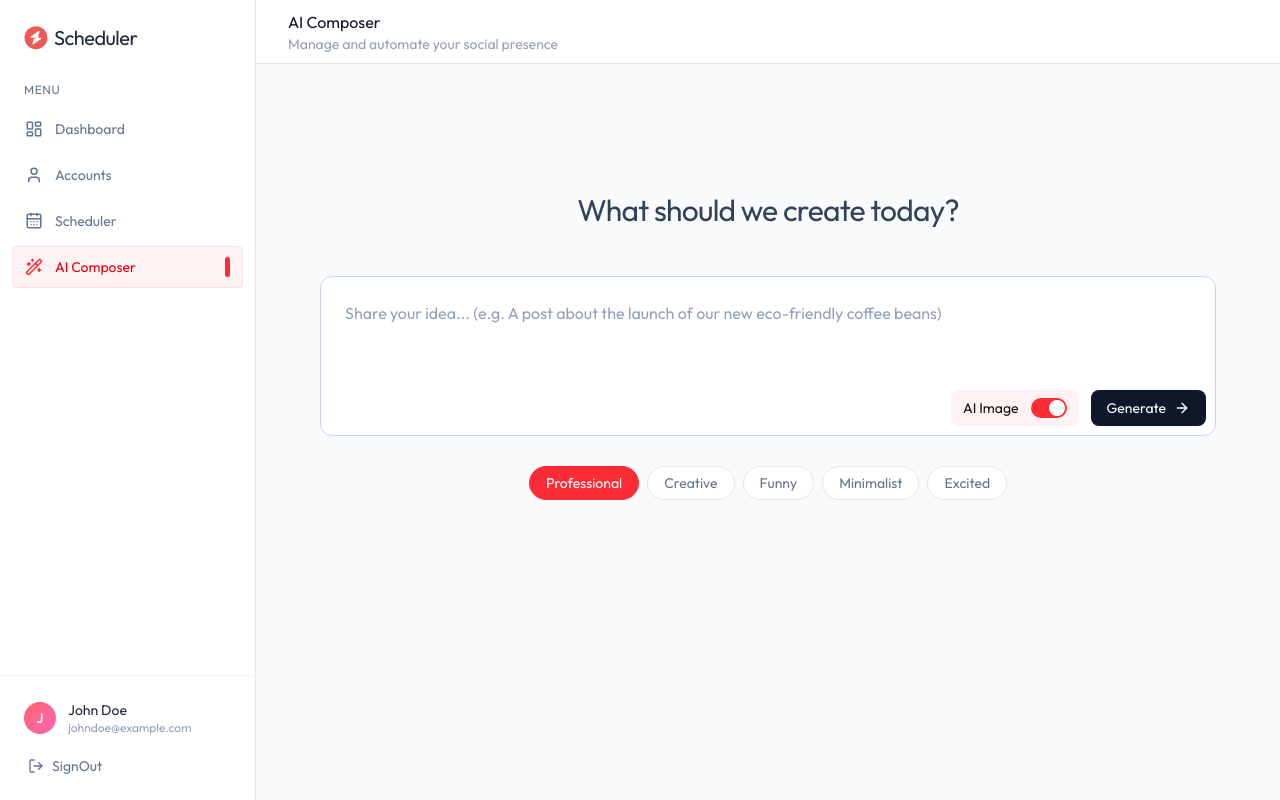
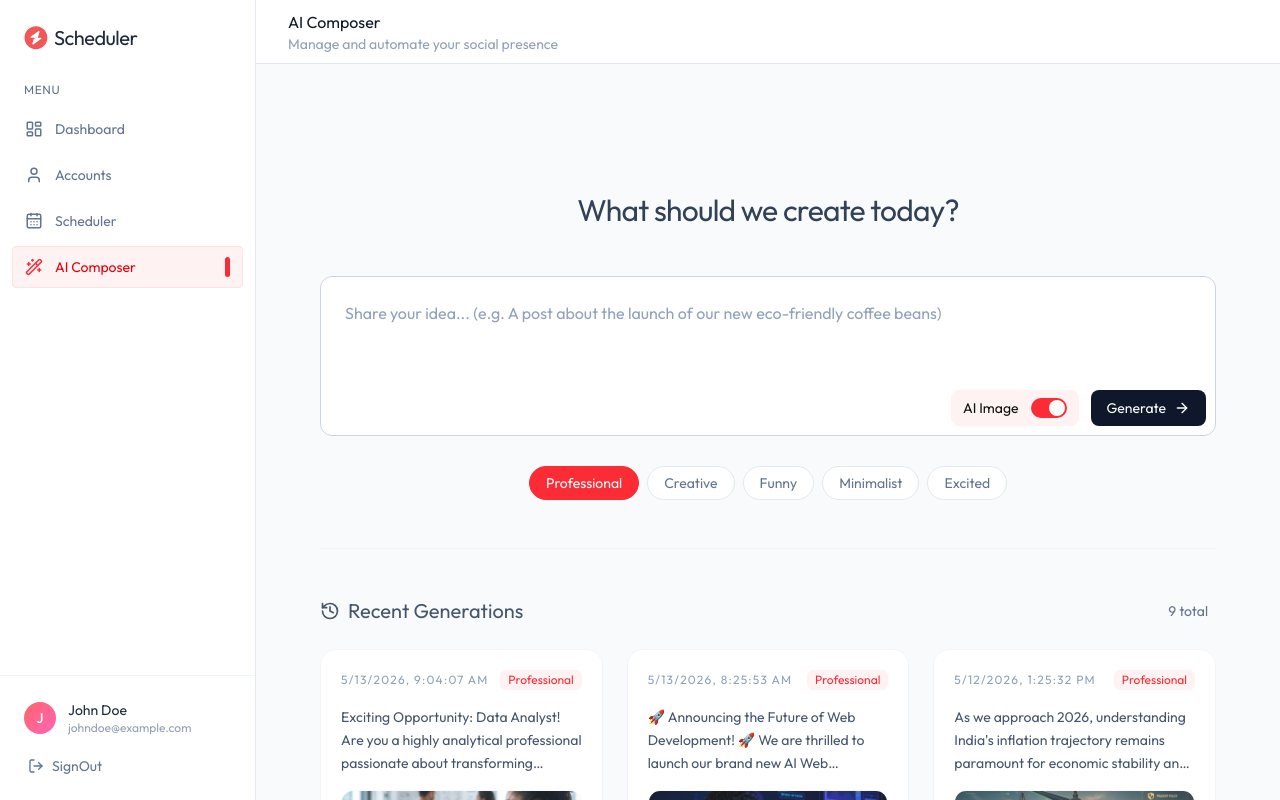
Before and after one commit to imraj071/Social-Scheduler, a React (Vite) app in the folder client/: page /ai-composer in a window 1280 px wide. Built offline with nearby package versions, Linux system fonts and the light colour scheme.

Commit message:
Create the AI Generated Posts section in the AI Composer page

```diff
--- a/client/src/pages/AIComposer.tsx
+++ b/client/src/pages/AIComposer.tsx
@@ -1,6 +1,6 @@
 import { useEffect, useState } from "react"
 import { dummyGenerationData } from "../assets/assets";
-import { ArrowRightIcon, HistoryIcon, Loader2Icon } from "lucide-react";
+import { ArrowRightIcon, HistoryIcon, Loader2Icon, Wand2Icon } from "lucide-react";
 
 const AIComposer = () => {
 
@@ -76,7 +76,53 @@
         </div>
 
         {/* AI Generated Posts */}
+        <div className="space-y-6 pt-12 border-t border-slate-100">
+          <div className="flex items-center justify-between text-slate-600">
+            <div className="flex items-center gap-2">
+              <HistoryIcon className="size-5" />
+              <h2 className="text-xl">Recent Generations</h2>
+            </div>
+            <span className="text-sm text-slate-500 bg-slate-50 px-2">{generations.length} total</span>
+          </div>
 
+          <div className="grid grid-cols-1 md:grid-cols-2 xl:grid-cols-3 gap-6">
+                {generations.map((gen)=>(
+                  <div key={gen._id} className="group bg-white rounded-2xl border border-slate-100 p-5 hover:border-red-200 transition-all relative overflow-hidden">
+                      <div className="flex flex-col h-full space-y-4">
+                          <div className="flex items-center justify-between">
+                            <span className="text-xs text-slate-400 uppercase tracking-widest">{new Date(gen.createdAt).toLocaleString()}</span>
+                            <span className="text-xs text-red-500 bg-red-50 px-2 py-0.5 rounded-md">{gen.tone}</span>
+                          </div>
+                          <p className="text-sm text-slate-600 line-clamp-3 leading-relaxed flex-1">{gen.content}</p>
+
+                          {gen.mediaUrl && (
+                            <div className="rounded-xl overflow-hidden border border-slate-50 bg-slate-50">
+                              <img src={gen.mediaUrl} alt="Gen" className="w-full aspect-video object-cover opacity-90 group-hover:opacity-100 transition-opacity" />
+                            </div>
+                          )}
+
+                          <div className="flex items-center gap-2 pt-2">
+                            <button onClick={()=> setActiveScheduler(gen)} className="flex-1 bg-slate-100 hover:bg-red-500 hover:text-white text-slate-600 text-xs py-2.5 rounded-lg transition-all">
+                              Schedule Post
+                            </button>
+                          </div>
+                      </div>
+                  </div>
+                ))}
+
+                {
+                  generations.length === 0 && (
+                    <div className="col-span-full py-20 text-center space-y-2">
+                      <div className="size-12 bg-slate-50 rounded-2xl flex items-center justify-center mx-auto text-slate-300">
+                        <Wand2Icon className="size-6" />
+                      </div>
+                      <p className="text-sm text-slate-400">No content generated yet. Try generating some content using AI.</p>
+                    </div>
+                  )
+                }
+          </div>
+
+        </div>
 
         {/* Scheduler Model */}
     </div>
```
